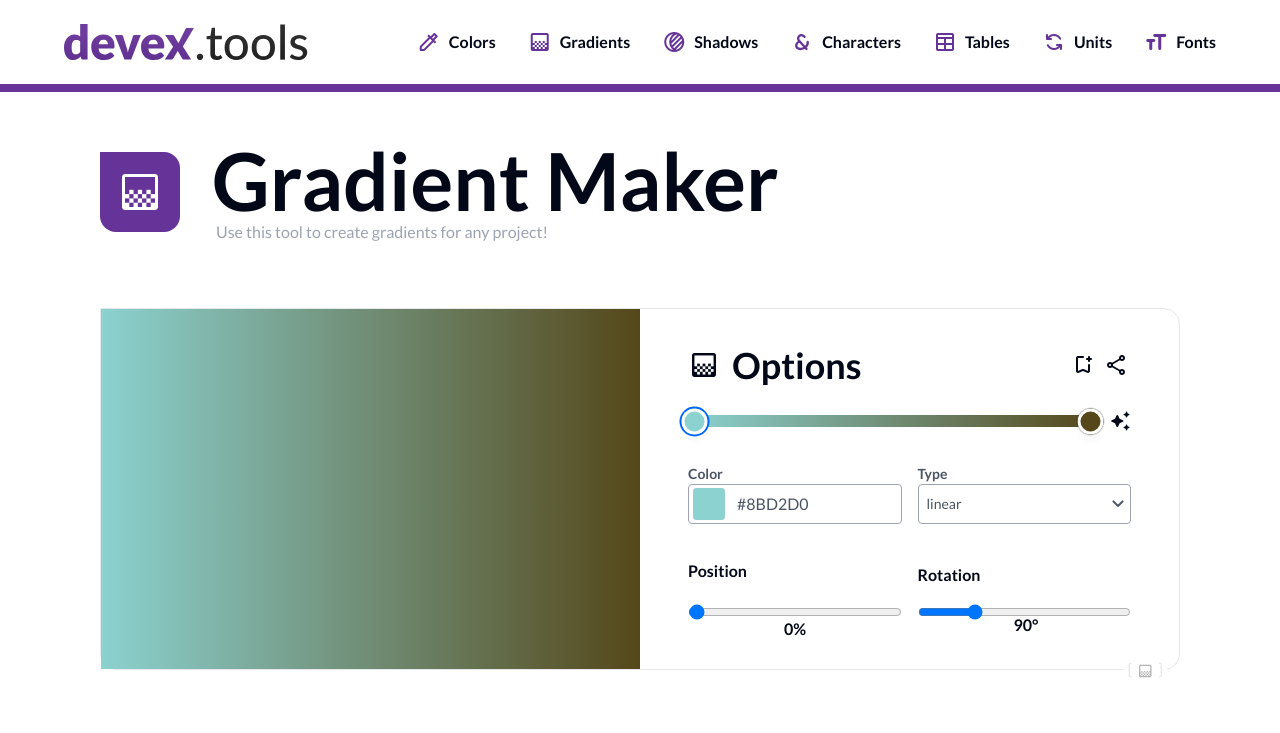
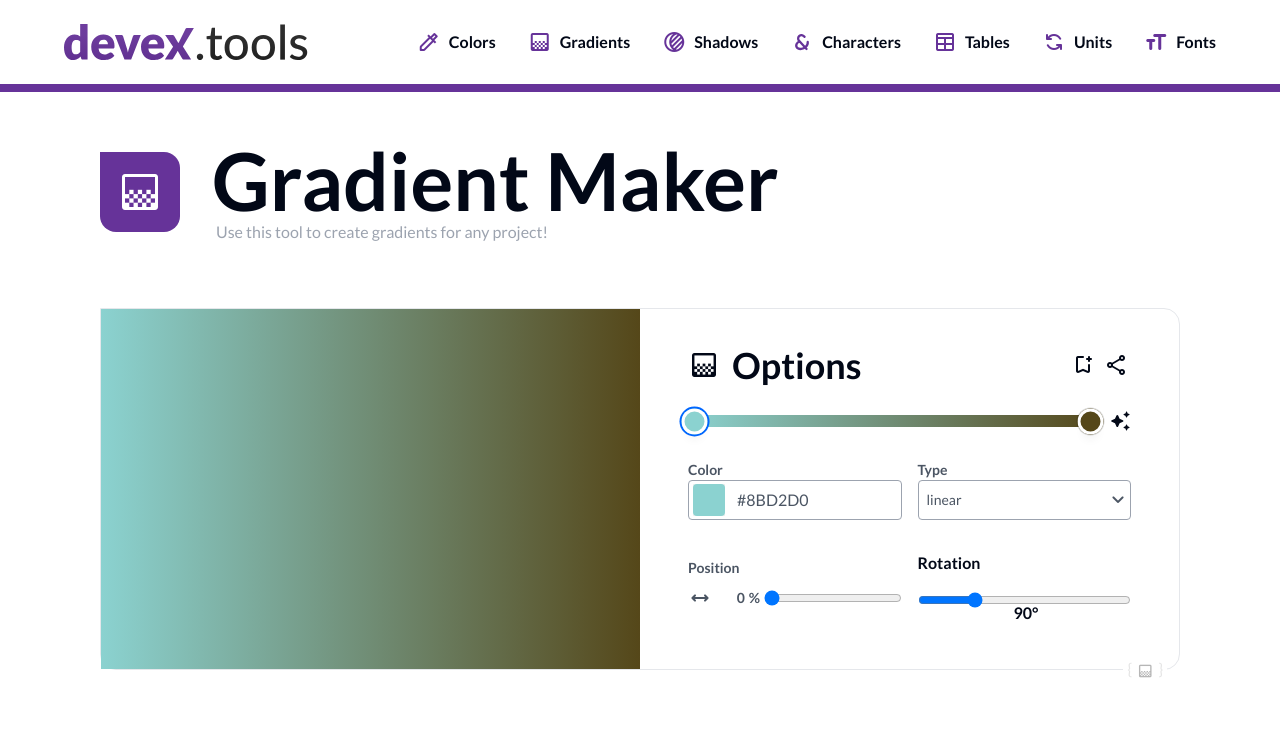
Before and after one commit to chingu-voyages/devex.tools, a React (Vite) app in the folder fetools-app/: page /gradients in a window 1280 px wide. Shown: the top 733 px of the page. Built offline with nearby package versions, Linux system fonts and the light colour scheme.

Commit message:
Created Dynamic Sliders

```diff
--- a/fetools-app/src/components/ColorGradient/ColorGradientInterface.jsx
+++ b/fetools-app/src/components/ColorGradient/ColorGradientInterface.jsx
@@ -4,6 +4,7 @@ import tinycolor from "tinycolor2";
 import ColorInput from "../InputComponents/ColorInput";
 import DropdownInput from "../InputComponents/DropdownInput";
 import Icon from "../Icon";
+import SliderInput from "../InputComponents/SliderInput";
 
 export default function ColorGradientInterface({
   inputValue,
@@ -42,7 +43,7 @@ export default function ColorGradientInterface({
         if (element.id === "color-input") {
           element.children[1].children[0].value = inputValue.color;
           element.children[1].children[1].children[0].value = inputValue.color;
-        } else if (element.id === "position") {
+        } else if (element.id === "position-input") {
           element.children[0].value = inputValue.position;
         } else if (element.id === "rotation") {
           element.children[0].value = inputValue.rotation;
@@ -73,26 +74,18 @@ export default function ColorGradientInterface({
           setInputValue({ ...inputValue, type: dropdownValueRef.current });
           updateTypeOnCSS();
         }}
-        ></DropdownInput>
+        />
 
-        <label
-          id="position"
-          className="relative flex flex-col w-full font-bold"
-        >
-          Position
-          <input
-            max={100}
-            step={1}
+        <SliderInput
+            sliderId='position'
             defaultValue={displayData.position}
+            valueTypes={['%']}
+            ranges={[{min: 0, max: 100}]}
+            step={[1]}
+            placeholder={displayData.position}
+            title='Position'
             onChange={handlePositionInputChange}
-            onBlur={updateValuesOnBlur}
-            type="range"
-            className="rounded-sm border border-gray-400 py-5 uppercase text-center"
         />
-          <span className="block absolute bottom-0 left-24">
-            {displayData.position}%
-          </span>
-        </label>
 
         <label
           id="rotation"
--- /dev/null
+++ b/fetools-app/src/components/InputComponents/SliderInput.jsx
@@ -0,0 +1,76 @@
+import { forwardRef, useState } from "react";
+import Icon from "../Icon";
+
+const SliderInput = forwardRef(function ColorInput(props, ref) {
+  const {
+    sliderId,
+    defaultValue,
+    valueTypes,
+    ranges,
+    step,
+    className,
+    title,
+    titleClassName,
+    onChange,
+  } = props;
+
+  const [activeIndex, setActiveIndex] = useState(0)
+  const [openMenu, setOpenMenu] = useState(false)
+
+  return (
+    <div
+      id={`${sliderId}-input`}
+      className={
+        className
+          ? `flex z-0 justify-center text-gray-600 text-sm ${className}`
+          : `flex flex-col z-0 justify-center text-gray-600 text-sm`
+      }
+    >
+      <h2 className={`font-bold text-sm${titleClassName || ''}`}>
+        {title}
+      </h2>
+      <div className="relative flex w-full h-10 items-center">
+        <Icon name="width" className="block "/>
+        <span className="block text-right font-bold min-w-12">
+          <span className={`${valueTypes.length===1?'':'pr-3'}`}>{defaultValue}</span>
+          <span className={`pl-1 ${valueTypes.length===1?'':'hidden'}`}>{valueTypes[activeIndex]}</span>
+        </span>
+        <label id={`slider-${sliderId}`} className="w-full pl-1">
+        <input
+            ref={ref}
+            min={ranges[activeIndex].min}
+            max={ranges[activeIndex].max}
+            step={step}
+            defaultValue={defaultValue}
+            onChange={onChange}
+            type="range"
+            className="block w-full"
+          />
+        </label>
+        <span className={`relative flex min-w-12 items-center ${valueTypes.length===1?'hidden':''}`}>
+            <span className="block min-w-7 text-center font-bold">{valueTypes[activeIndex]}</span>
+            <span className="flex w-full overflow-hidden">
+              <Icon name={`keyboard_arrow_${!openMenu?'down':'up'}`} size="24"
+              onClick={()=>setOpenMenu(!openMenu)}
+              className="block font-bold self-end"
+              ></Icon>
+              <ul id="value-types-menu" className={`absolute left-2 top-[100%] ${!openMenu?'hidden':''}`}>
+                {getValueTypesList()}
+              </ul>
+            </span>
+          </span>
+      </div>
+    </div>
+  );
+
+  function getValueTypesList(){
+    const types = valueTypes.map((type,idx)=>{
+      if(idx===activeIndex){return}
+      return <li key={`type-${idx}`} onClick={()=>setActiveIndex(idx)} className="font-bold">{type}</li>
+    })
+
+    return(<>{types}</>)
+  }
+});
+
+export default SliderInput;
```
Lines whose indentation alone changed are shown as unchanged.
